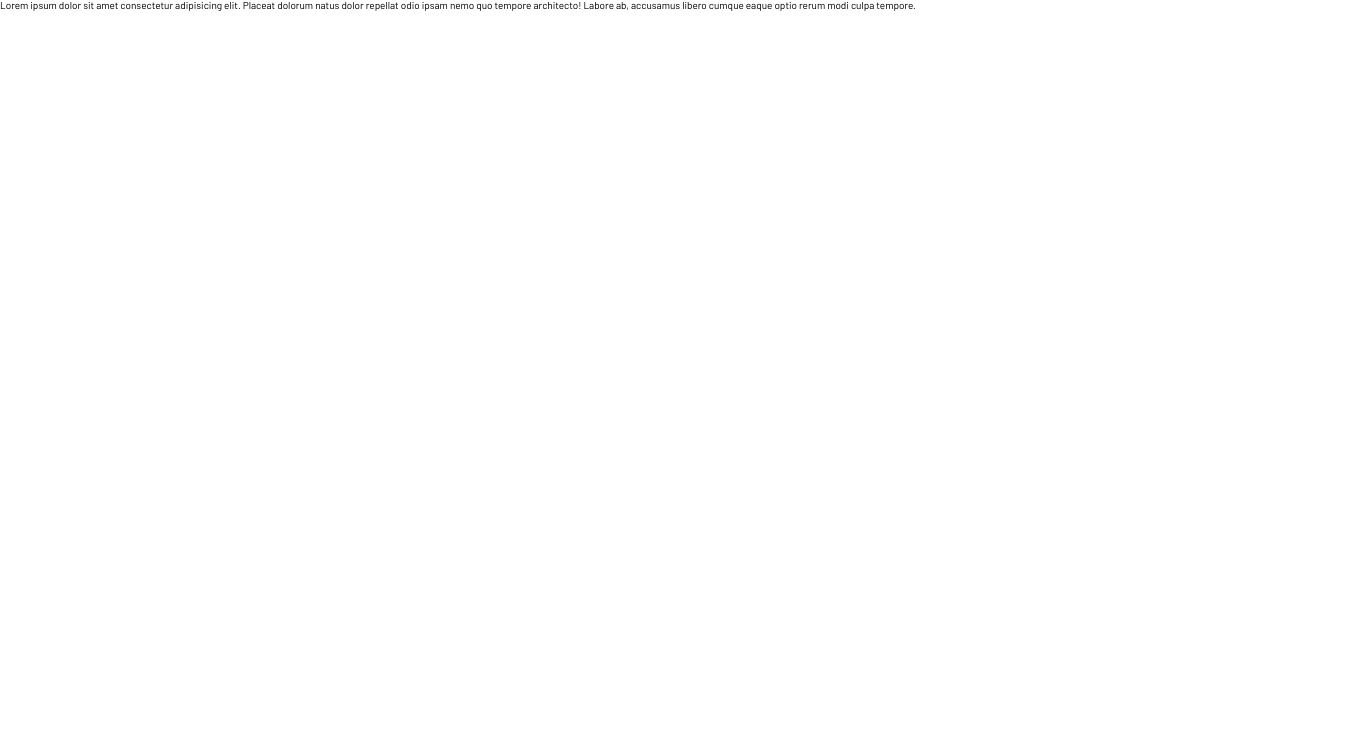
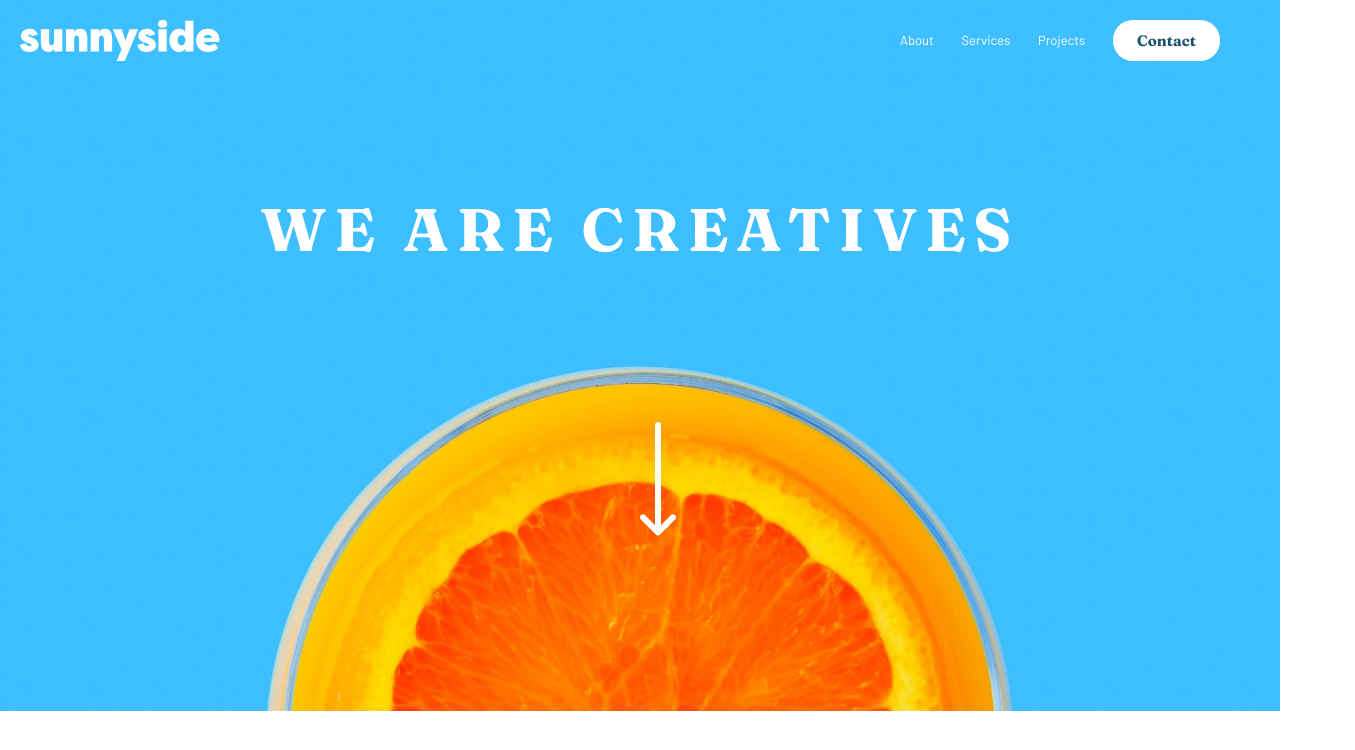
Before and after one commit to Fernando-uif/Sunnyside-agency-landing-page, a React (Vite) app: page / in a window 1280 px wide. Shown: the top 750 px of the page, 1355 px wide, since content can reach past the window. Built offline with nearby package versions, Linux system fonts and the light colour scheme.

Commit message:
Add the navBar and the Header

```diff
--- a/index.html
+++ b/index.html
@@ -8,6 +8,9 @@
   <link rel="preconnect" href="https://fonts.googleapis.com">
   <link rel="preconnect" href="https://fonts.gstatic.com" crossorigin>
   <link href="https://fonts.googleapis.com/css2?family=Barlow:wght@300;400;500;600;700&display=swap" rel="stylesheet">
+  <link rel="preconnect" href="https://fonts.googleapis.com">
+  <link rel="preconnect" href="https://fonts.gstatic.com" crossorigin>
+  <link href="https://fonts.googleapis.com/css2?family=Fraunces:opsz,wght@9..144,300;9..144,400;9..144,500;9..144,600;9..144,700&display=swap" rel="stylesheet">
   <title>Vite + React</title>
 </head>
 
--- a/src/App.jsx
+++ b/src/App.jsx
@@ -1,11 +1,12 @@
+import { NavBar, Header } from "./components/Index";
 
- const App = () => {
+const App = () => {
   return (
     <>
-    Lorem ipsum dolor sit amet consectetur adipisicing elit. Placeat dolorum natus dolor repellat odio ipsam nemo quo tempore architecto! Labore ab, accusamus libero cumque eaque optio rerum modi culpa tempore.
+      <NavBar />
+      <Header />
     </>
-  )
-}
+  );
+};
 
-
-export default App
+export default App;
--- /dev/null
+++ b/src/components/Header.jsx
@@ -0,0 +1,21 @@
+import React from "react";
+import { getImageUrl } from "../helpers/getImage";
+import "../sass/layout/header.scss";
+
+export const Header = () => {
+  return (
+    <>
+      <div className="header">
+        <div className="header__container">
+          <img
+            src={getImageUrl("desktop/image-header.jpg")}
+            alt="image-header.jpg"
+            className="header__image"
+          />
+          <div className="header__text">we are creatives</div>
+          <img src={getImageUrl("icon/icon-arrow-down.svg")} alt="arrow" className="header__arrowDown" />
+        </div>
+      </div>
+    </>
+  );
+};
--- /dev/null
+++ b/src/components/Index.jsx
@@ -0,0 +1,2 @@
+export { Header } from "./Header";
+export { NavBar } from "./NavBar";
--- /dev/null
+++ b/src/components/NavBar.jsx
@@ -0,0 +1,19 @@
+import React from "react";
+import { getImageUrl } from "../helpers/getImage";
+import "../sass/components/navBar.scss";
+
+export const NavBar = () => {
+  return (
+    <>
+      <nav className="navBar">
+        <img className="navBar__logo" src={getImageUrl("logos/logo.svg")} alt="logo.svg" />
+        <div className="navBar__items">
+          <div className="navBar__item navBar__item-1">about</div>
+          <div className="navBar__item navBar__item-2">services</div>
+          <div className="navBar__item navBar__item-3">projects</div>
+          <div className="navBar__item navBar__item-4">contact</div>
+        </div>
+      </nav>
+    </>
+  );
+};
--- /dev/null
+++ b/src/helpers/getImage.js
@@ -0,0 +1,4 @@
+export function getImageUrl(url) {
+  return new URL(`../assets/${url}`, import.meta.url).href;
+
+}
--- a/src/js/helpers/getImage.js
+++ /dev/null
@@ -1,3 +0,0 @@
-export function getImageUrl(url) {
-  return new URL(url, import.meta.url).href;
-}
--- a/src/sass/abstract/variables.scss
+++ b/src/sass/abstract/variables.scss
@@ -18,3 +18,4 @@ $White: hsl(0, 0%, 100%);
 
 // Typography
 $FontFamily: "Barlow", sans-serif;
+$FontFamily2: "Fraunces", serif;
--- /dev/null
+++ b/src/sass/components/navBar.scss
@@ -0,0 +1,35 @@
+@import "../abstract/variables.scss";
+.navBar {
+  display: flex;
+  justify-content: space-between;
+  padding: 2rem;
+  position: absolute;
+  width: calc(100vw - 8rem);
+    z-index: 100;
+  &__logo {
+    width: 20rem;
+    cursor: pointer;
+  }
+  &__items {
+    display: flex;
+    width: 32rem;
+    justify-content: space-between;
+    text-transform: capitalize;
+    font-weight: 400;
+    align-items: center;
+    cursor: pointer;
+    color:$White;
+    font-size: 1.3rem;
+  }
+  &__item {
+    &-4 {
+      color: $DarkBlue;
+      font-size: 1.5rem;
+      background-color: $White;
+      border-radius: 2rem;
+      padding: 1.2rem 2.4rem;
+      font-family: $FontFamily2;
+      font-weight: 800;
+    }
+  }
+}
--- /dev/null
+++ b/src/sass/layout/header.scss
@@ -0,0 +1,32 @@
+@import "../abstract/variables.scss";
+.header {
+    z-index: 100;
+  &__image {
+    object-fit: contain;
+    width: 100vw;
+  }
+  &__container{
+    // position: relative;
+    overflow: hideden;
+  }
+  &__text {
+    color: $White;
+    font-family: "Fraunces", serif;
+    font-size: 6rem;
+    font-weight: 800;
+    left: 50%;
+    letter-spacing: 0.8rem;
+    position: absolute;
+    text-align: center;
+    text-transform: uppercase;
+    top: 20%;
+    transform: translate(-50%, 50%);
+    width: 143rem;
+  }
+  &__arrowDown{
+    position: absolute;
+    bottom:33%;
+    left: 50%;
+    cursor: pointer;
+  }
+}
```
